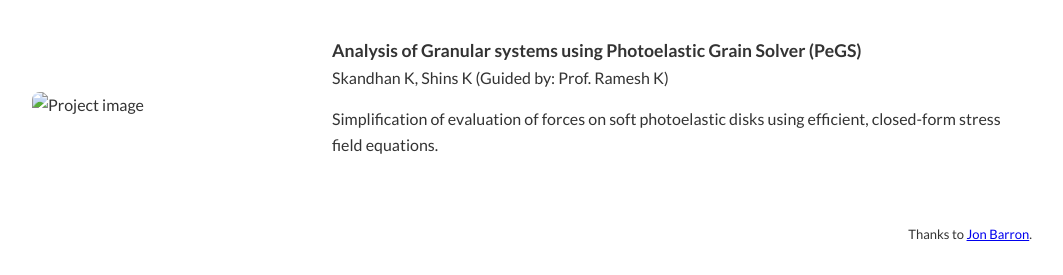
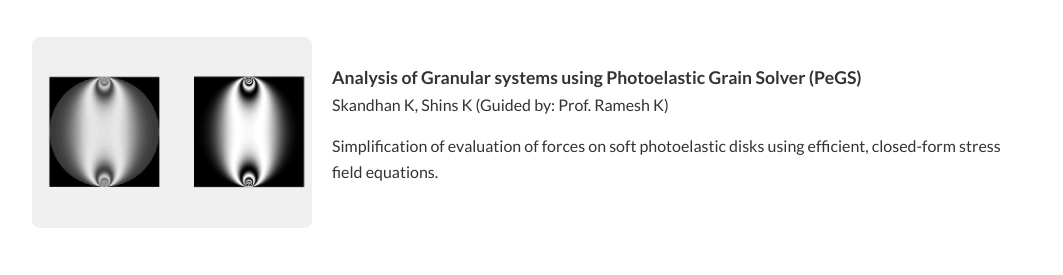
Before and after one commit to SKANDHAN-13/skandhan-portfolio.github.io, a plain HTML site: page index.html in a window 1280 px wide. Shown: the part 1417-1692 px from the top of the page, without its empty margins (108-1171 px from the left). Drawn offline with Linux system fonts and the light colour scheme.

Commit message:
Fix image path in index.html

```diff
--- a/index.html
+++ b/index.html
@@ -171,7 +171,7 @@
 
 
     <div class="project">
-      <img src="tad.jpeg.jpg" alt="Project image">
+      <img src="TAD.jpg" alt="Project image">
       <div class="project-content">
         <span class="papertitle">Analysis of Granular systems using Photoelastic Grain Solver (PeGS)</span><br>
         Skandhan K, Shins K (Guided by: Prof. Ramesh K)
```
